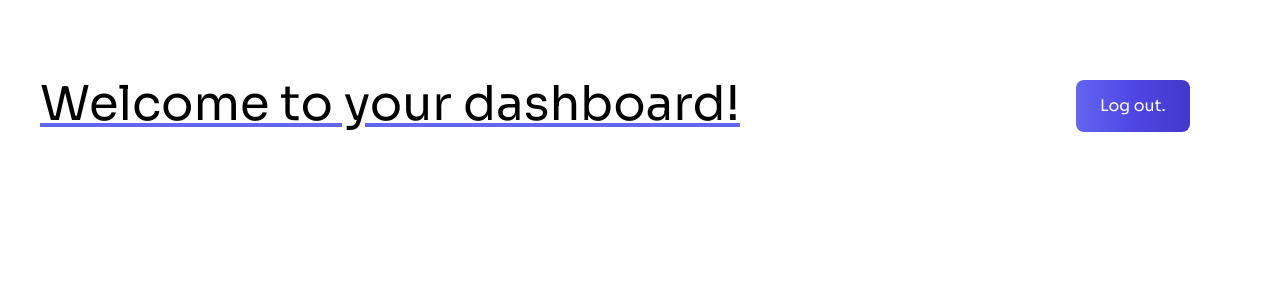
After one commit to SamEdlabad/CSR-Project, a Django app: page /dashboard/ in a window 1280 px wide. The commit adds this page. Shown: the top 300 px of the page. Run offline with Django 4.2, Linux system fonts and the light colour scheme; some libraries are stand-ins or nearby versions.

Commit message:
Log in system created.

```diff
--- a/csrproject/urls.py
+++ b/csrproject/urls.py
@@ -19,7 +19,7 @@ from django.urls import include, path
 urlpatterns = [
     path('', include('maincsr.urls')), #Links to the url file inside the app main.csr
     #the above code shows that every url in the app file is prefixed by '' when run
-    path('', include('django.contrib.auth.urls')), #here we are acessing all the authentication urls that django provides
+
     path('admin/', admin.site.urls),
 
 ]
--- /dev/null
+++ b/maincsr/templates/main/dashboard.html
@@ -0,0 +1,49 @@
+<!DOCTYPE html>
+<html lang="en">
+
+<head>
+    <meta charset="UTF-8">
+    <meta http-equiv="X-UA-Compatible" content="IE=edge">
+    <meta name="viewport" content="width=device-width, initial-scale=1.0">
+    <title>CSR Manager Homepage</title>
+    <!---Adding tailwind css-->
+    <script src="https://cdn.tailwindcss.com"></script>
+    <script>
+        tailwind.config = {
+            theme: {
+                extend: {
+                    fontFamily: {
+                        sora: "'Sora', 'sans-serif'"
+
+                    },
+                    colors: {
+                        clifford: '#da373d',
+                    }
+                }
+            }
+        }
+    </script>
+    <link rel="preconnect" href="https://fonts.googleapis.com">
+    <link rel="preconnect" href="https://fonts.gstatic.com" crossorigin>
+    <link href="https://fonts.googleapis.com/css2?family=Inter:wght@800&family=Sora&display=swap" rel="stylesheet">
+    <!--We have added tailwind CSS and configured themes-->
+</head>
+
+<body class="font-sora ml-10">
+    <div class="md:flex grid grid-cols-6 gap-4">
+        <div class="col-start-1 col-end-3">
+            <h1 class="underline decoration-indigo-500 text-justify text-5xl dark:text-white font-medium dark:text-white mt-20 "> Welcome to your dashboard! </h1>
+        </div>
+        <div class="col-end-7 col-span-3 mt-20 ml-80">
+            <form action="/login">
+                <button type="button " class=" text-white bg-gradient-to-r from-indigo-500 via-indigo-600 to-indigo-700 hover:bg-gradient-to-br focus:ring-4 focus:outline-none focus:ring-inndigo-300 dark:focus:ring-indigo-800 font-medium rounded-lg text-base
+            px-6 py-3.5 text-center mr-2 mb-2 ">
+                Log out.
+                </button>
+            </form>
+        </div>
+    </div>
+
+</body>
+
+</html>
--- a/maincsr/urls.py
+++ b/maincsr/urls.py
@@ -5,9 +5,11 @@ from . import views
 urlpatterns = [
     path('', views.home),
     path('home/', views.home),
-    #above two lines of code take yyou to the same page, the second path is added to facilitate logout redirect
-    #path('login-page/', views.login_page),
+    #above two lines of code take you to the same page, the second path is added to facilitate logout redirect
+    path('login/', views.login, name= "login"),
+    path('logout/', views.logout, name= "logout"),
     path('sign-up-page/', views.signup_page),
     path('Company-sign-up-page/', views.company_signup_page),
     path('NGO-sign-up-page/', views.ngo_signup_page),
+    path('dashboard/', views.dashboard)
 ]
--- a/maincsr/views.py
+++ b/maincsr/views.py
@@ -3,7 +3,8 @@ from django.http import HttpResponse
 from .models import *
 from django.contrib.auth.decorators import login_required, permission_required
 from django.contrib.auth import login, logout, authenticate
-from django.contrib.auth.models import User, Group
+from django.contrib.auth.models import User, auth
+from django.contrib import messages
 
 
 # Create your views here.
@@ -31,9 +32,11 @@ def company_signup_page(request): # view for copany signup page
 
         if password==password_check:
             if User.objects.filter(username=username).exists():
-                print("Username already exists.")
+                messages.info(request, "Username taken.")
+                return redirect('/Company-sign-up-page')
             elif User.objects.filter(email=email).exists():
-                print("Email already exists.")
+                messages.info(request, "Email taken.")
+                return redirect('/Company-sign-up-page')
             else:
                 user=User.objects.create_user(username=username, password= password, email=email, first_name=fname, last_name=lname)
                 user.save()
@@ -59,9 +62,10 @@ def company_signup_page(request): # view for copany signup page
                 rep.save()
 
         else:
-            print("User not created.")
+            messages.info(request, "Passwords not matching.")
+            return redirect('/Company-sign-up-page')
 
-        return redirect('/')
+        return redirect('/login')
 
     else:
         return render(request, "registration/compsignuppage.html")
@@ -84,9 +88,11 @@ def ngo_signup_page(request): # view for ngo signup page
 
         if password==password_check:
             if User.objects.filter(username=username).exists():
-                print("Username already exists.")
+                messages.info(request, "Username taken.")
+                return redirect('/NGO-sign-up-page')
             elif User.objects.filter(email=email).exists():
-                print("Email already exists.")
+                messages.info(request, "Email taken.")
+                return redirect('/NGO-sign-up-page')
             else:
                 user=User.objects.create_user(username=username, password= password, email=email, first_name=fname, last_name=lname)
                 user.save()
@@ -113,8 +119,33 @@ def ngo_signup_page(request): # view for ngo signup page
 
         else:
             print("User not created.")
+            return redirect('/NGO-sign-up-page')
 
-        return redirect('/')
+        return redirect('/login')
 
     else:
-        return render(request, "registration/ngosignuppage.html", {})
+        return render(request, "registration/ngosignuppage.html")
+
+def login(request):
+    if request.method=='POST':
+        username= request.POST['username']
+        password= request.POST['password']
+
+        user= auth.authenticate(username=username,password=password)
+
+        if user is not None:
+            auth.login(request,user)
+            return redirect('/dashboard')
+
+        else:
+            messages.info(request, "Email or password is incorrect.")
+            return redirect("/login")
+    else:
+        return render(request, "registration/login.html")
+
+def dashboard(request):
+    return render(request, "main/dashboard.html")
+
+def logout(request):
+    auth.logout(request)
+    return redirect('')
```
Also changed, not shown: maincsr/templates/registration/compsignuppage.html (+7 -0 lines), maincsr/templates/registration/login.html (+10 -7 lines), maincsr/templates/registration/ngosignuppage.html (+8 -0 lines).
